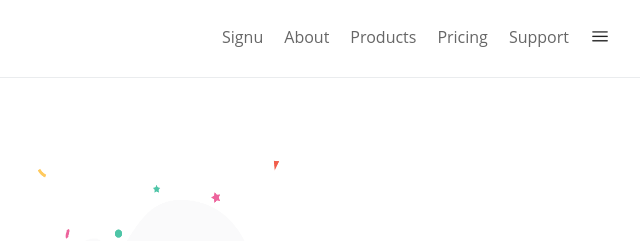
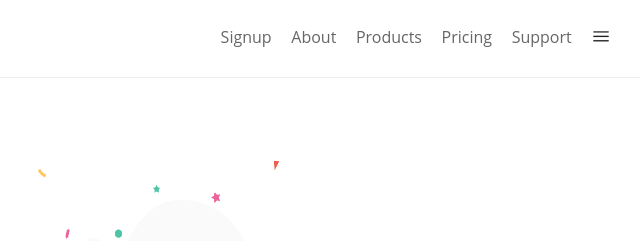
Before and after one commit to manisha034/Zerodha-clone-website, a plain HTML site: page index.html in a window 1280 px wide. Shown: the top 241 px of the page, 485-1125 px from the left. Drawn offline with Linux system fonts and the light colour scheme.

Commit message:
Update index.html

```diff
--- a/index.html
+++ b/index.html
@@ -18,7 +18,7 @@
 
             <div class="navbar-items" style="width: 50%;">
                 <ul class="listone" >
-                    <li>Signu</li>
+                    <li>Signup</li>
                     <li>About</li>
                     <li>Products</li>
                     <li>Pricing</li>
```
